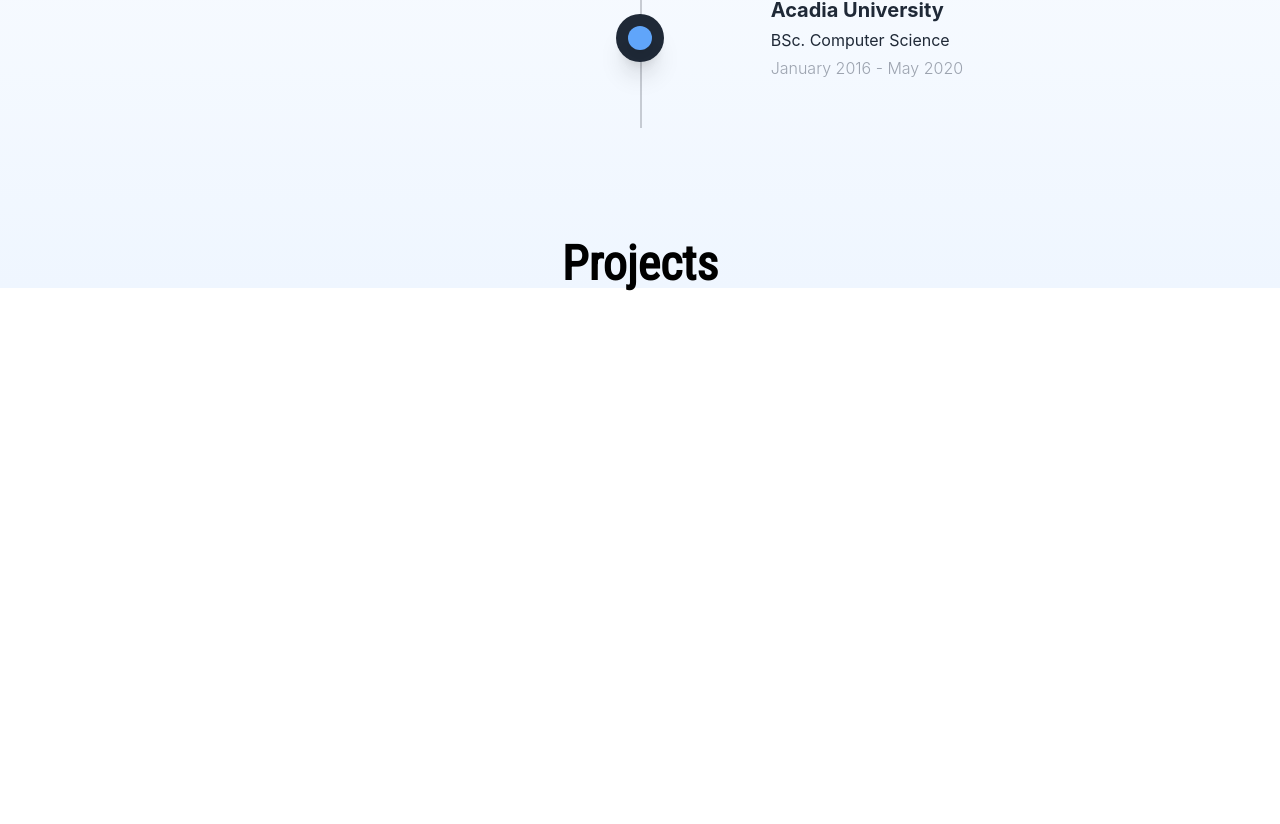
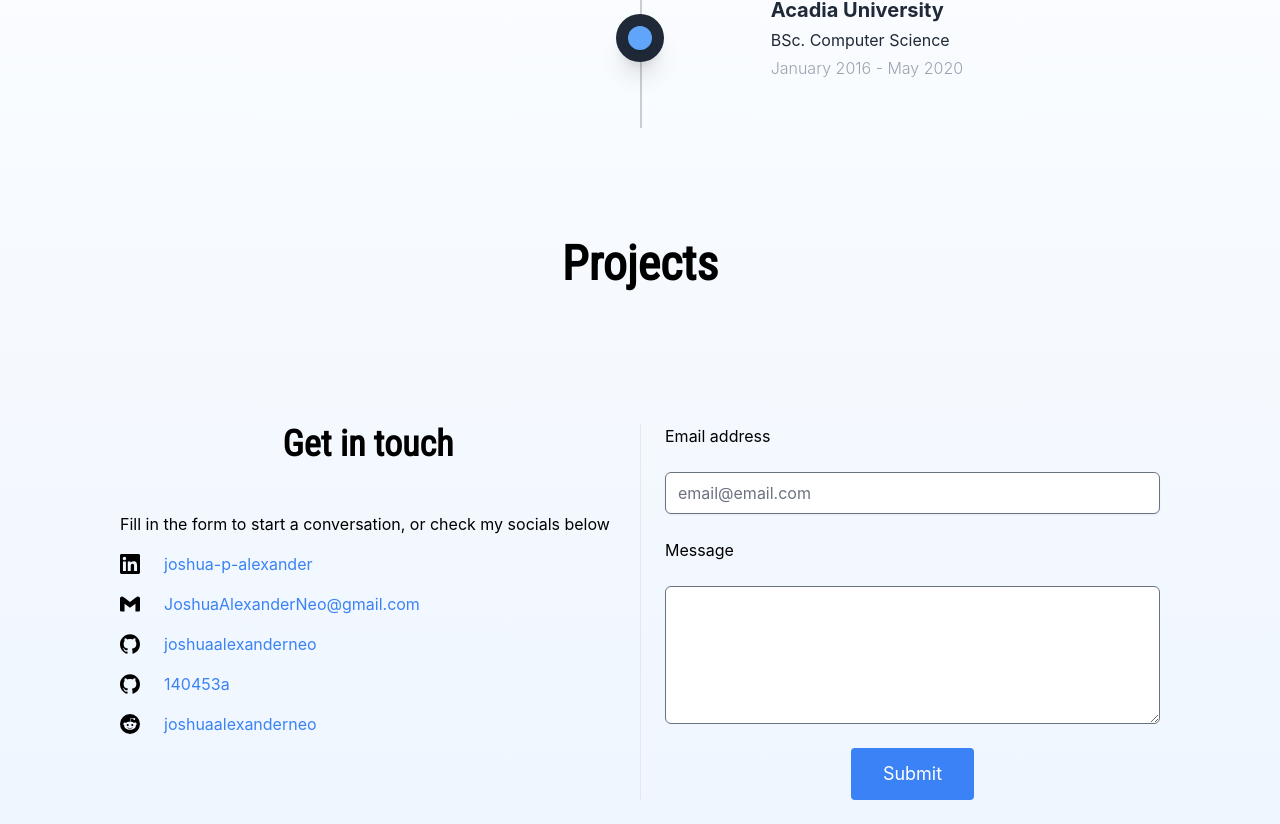
Before and after one commit to JoshuaAlexanderNeo/portfolio, a Next.js app: page / in a window 1280 px wide. Shown: the part 1212-2036 px from the top of the page. Before the commit the page ends 1504 px from the top, so only its background shows below. Built offline with nearby package versions, Linux system fonts and the light colour scheme.

Commit message:
Add contact form with formspree.

```diff
--- /dev/null
+++ b/components/Contact/index.js
@@ -0,0 +1,102 @@
+import React from 'react'
+import { useForm, ValidationError } from '@formspree/react'
+
+const Contact = () => {
+  const [state, handleSubmit] = useForm('mnqwyolp')
+  return (
+    <div id='Contact' className='container mx-auto w-full h-full mt-28'>
+      <section className='py-6 dark:bg-gray-800 dark:text-gray-50'>
+        <div className='grid max-w-6xl grid-cols-1 px-6 mx-auto lg:px-8 md:grid-cols-2 md:divide-x'>
+          <div className='py-6 md:py-0 md:px-6'>
+            <h1 className='text-4xl md: text-center  mb-10 font-semibold font-robotoCondensed'>Get in touch</h1>
+            <p className='pt-2 pb-4'>Fill in the form to start a conversation, or check my socials below</p>
+            <div className='space-y-4'>
+              <p className='flex items-center'>
+                <svg className='w-5 h-5 mr-2 sm:mr-6' role='img' viewBox='0 0 24 24' xmlns='http://www.w3.org/2000/svg'>
+                  <title>LinkedIn</title>
+                  <path d='M20.447 20.452h-3.554v-5.569c0-1.328-.027-3.037-1.852-3.037-1.853 0-2.136 1.445-2.136 2.939v5.667H9.351V9h3.414v1.561h.046c.477-.9 1.637-1.85 3.37-1.85 3.601 0 4.267 2.37 4.267 5.455v6.286zM5.337 7.433c-1.144 0-2.063-.926-2.063-2.065 0-1.138.92-2.063 2.063-2.063 1.14 0 2.064.925 2.064 2.063 0 1.139-.925 2.065-2.064 2.065zm1.782 13.019H3.555V9h3.564v11.452zM22.225 0H1.771C.792 0 0 .774 0 1.729v20.542C0 23.227.792 24 1.771 24h20.451C23.2 24 24 23.227 24 22.271V1.729C24 .774 23.2 0 22.222 0h.003z' />
+                </svg>
+                <span className='text-blue-500 hover:text-rose-400'>
+                  <a href='https://www.linkedin.com/in/joshua-p-alexander'>joshua-p-alexander</a>
+                </span>
+              </p>
+              <p className='flex items-center'>
+                <svg className='w-5 h-5 mr-2 sm:mr-6' role='img' viewBox='0 0 24 24' xmlns='http://www.w3.org/2000/svg'>
+                  <title>Gmail</title>
+                  <path d='M24 5.457v13.909c0 .904-.732 1.636-1.636 1.636h-3.819V11.73L12 16.64l-6.545-4.91v9.273H1.636A1.636 1.636 0 0 1 0 19.366V5.457c0-2.023 2.309-3.178 3.927-1.964L5.455 4.64 12 9.548l6.545-4.91 1.528-1.145C21.69 2.28 24 3.434 24 5.457z' />
+                </svg>
+                <span className='text-blue-500 hover:text-rose-400'>
+                  <a href='mailto:joshuaalexanderneo@gmail.com'>JoshuaAlexanderNeo@gmail.com</a>
+                </span>
+              </p>
+              <p className='flex items-center'>
+                <svg className='w-5 h-5 mr-2 sm:mr-6' role='img' viewBox='0 0 24 24' xmlns='http://www.w3.org/2000/svg'>
+                  <title>GitHub</title>
+                  <path d='M12 .297c-6.63 0-12 5.373-12 12 0 5.303 3.438 9.8 8.205 11.385.6.113.82-.258.82-.577 0-.285-.01-1.04-.015-2.04-3.338.724-4.042-1.61-4.042-1.61C4.422 18.07 3.633 17.7 3.633 17.7c-1.087-.744.084-.729.084-.729 1.205.084 1.838 1.236 1.838 1.236 1.07 1.835 2.809 1.305 3.495.998.108-.776.417-1.305.76-1.605-2.665-.3-5.466-1.332-5.466-5.93 0-1.31.465-2.38 1.235-3.22-.135-.303-.54-1.523.105-3.176 0 0 1.005-.322 3.3 1.23.96-.267 1.98-.399 3-.405 1.02.006 2.04.138 3 .405 2.28-1.552 3.285-1.23 3.285-1.23.645 1.653.24 2.873.12 3.176.765.84 1.23 1.91 1.23 3.22 0 4.61-2.805 5.625-5.475 5.92.42.36.81 1.096.81 2.22 0 1.606-.015 2.896-.015 3.286 0 .315.21.69.825.57C20.565 22.092 24 17.592 24 12.297c0-6.627-5.373-12-12-12' />
+                </svg>
+                <span className='text-blue-500 hover:text-rose-400'>
+                  <a href='https://github.com/joshuaalexanderneo'>joshuaalexanderneo</a>
+                </span>
+              </p>
+              <p className='flex items-center'>
+                <svg className='w-5 h-5 mr-2 sm:mr-6' role='img' viewBox='0 0 24 24' xmlns='http://www.w3.org/2000/svg'>
+                  <title>GitHub</title>
+                  <path d='M12 .297c-6.63 0-12 5.373-12 12 0 5.303 3.438 9.8 8.205 11.385.6.113.82-.258.82-.577 0-.285-.01-1.04-.015-2.04-3.338.724-4.042-1.61-4.042-1.61C4.422 18.07 3.633 17.7 3.633 17.7c-1.087-.744.084-.729.084-.729 1.205.084 1.838 1.236 1.838 1.236 1.07 1.835 2.809 1.305 3.495.998.108-.776.417-1.305.76-1.605-2.665-.3-5.466-1.332-5.466-5.93 0-1.31.465-2.38 1.235-3.22-.135-.303-.54-1.523.105-3.176 0 0 1.005-.322 3.3 1.23.96-.267 1.98-.399 3-.405 1.02.006 2.04.138 3 .405 2.28-1.552 3.285-1.23 3.285-1.23.645 1.653.24 2.873.12 3.176.765.84 1.23 1.91 1.23 3.22 0 4.61-2.805 5.625-5.475 5.92.42.36.81 1.096.81 2.22 0 1.606-.015 2.896-.015 3.286 0 .315.21.69.825.57C20.565 22.092 24 17.592 24 12.297c0-6.627-5.373-12-12-12' />
+                </svg>
+                <span className='text-blue-500 hover:text-rose-400'>
+                  <a href='https://github.com/140453a'>140453a</a>
+                </span>
+              </p>
+              <p className='flex items-center'>
+                <svg className='w-5 h-5 mr-2 sm:mr-6' role='img' viewBox='0 0 24 24' xmlns='http://www.w3.org/2000/svg'>
+                  <title>Reddit</title>
+                  <path d='M12 0A12 12 0 0 0 0 12a12 12 0 0 0 12 12 12 12 0 0 0 12-12A12 12 0 0 0 12 0zm5.01 4.744c.688 0 1.25.561 1.25 1.249a1.25 1.25 0 0 1-2.498.056l-2.597-.547-.8 3.747c1.824.07 3.48.632 4.674 1.488.308-.309.73-.491 1.207-.491.968 0 1.754.786 1.754 1.754 0 .716-.435 1.333-1.01 1.614a3.111 3.111 0 0 1 .042.52c0 2.694-3.13 4.87-7.004 4.87-3.874 0-7.004-2.176-7.004-4.87 0-.183.015-.366.043-.534A1.748 1.748 0 0 1 4.028 12c0-.968.786-1.754 1.754-1.754.463 0 .898.196 1.207.49 1.207-.883 2.878-1.43 4.744-1.487l.885-4.182a.342.342 0 0 1 .14-.197.35.35 0 0 1 .238-.042l2.906.617a1.214 1.214 0 0 1 1.108-.701zM9.25 12C8.561 12 8 12.562 8 13.25c0 .687.561 1.248 1.25 1.248.687 0 1.248-.561 1.248-1.249 0-.688-.561-1.249-1.249-1.249zm5.5 0c-.687 0-1.248.561-1.248 1.25 0 .687.561 1.248 1.249 1.248.688 0 1.249-.561 1.249-1.249 0-.687-.562-1.249-1.25-1.249zm-5.466 3.99a.327.327 0 0 0-.231.094.33.33 0 0 0 0 .463c.842.842 2.484.913 2.961.913.477 0 2.105-.056 2.961-.913a.361.361 0 0 0 .029-.463.33.33 0 0 0-.464 0c-.547.533-1.684.73-2.512.73-.828 0-1.979-.196-2.512-.73a.326.326 0 0 0-.232-.095z' />
+                </svg>
+                <span className='text-blue-500 hover:text-rose-400'>
+                  <a href='https://www.reddit.com/user/joshuaalexanderneo'>joshuaalexanderneo</a>
+                </span>
+              </p>
+            </div>
+          </div>
+          {state?.succeeded ? (
+            <div className='flex justify-center items-center'>Thanks for contacting me! I'll be in touch</div>
+          ) : (
+            <form
+              onSubmit={handleSubmit}
+              novalidate=''
+              className='flex flex-col py-6 space-y-6 md:py-0 md:px-6 ng-untouched ng-pristine ng-valid'>
+              <label htmlFor='email' className='block'>
+                <span className='mb-1'>Email address</span>
+              </label>
+              <input
+                id='email'
+                type='email'
+                name='email'
+                placeholder='email@email.com'
+                className='block w-full rounded-md shadow-sm focus:ring focus:ring-opacity-75 focus:ring-blue-400 dark:bg-gray-800'
+              />
+              <ValidationError prefix='Email' field='email' errors={state.errors} />
+              <label className='block'>
+                <span className='mb-1'>Message</span>
+              </label>
+              <textarea
+                id='message'
+                name='message'
+                rows='5'
+                className='block w-full rounded-md focus:ring focus:ring-opacity-75 focus:ring-blue-400 dark:bg-gray-800'></textarea>
+              <ValidationError prefix='Message' field='message' errors={state.errors} />
+              <button
+                type='submit'
+                disabled={state.submitting}
+                className='self-center px-8 py-3 text-lg rounded bg-blue-500 hover:bg-blue-700 text-white focus:ring focus:ring-opacity-75 focus:ring-violet-400'>
+                Submit
+              </button>
+            </form>
+          )}
+        </div>
+      </section>
+    </div>
+  )
+}
+
+export default Contact
--- a/components/Hero/index.js
+++ b/components/Hero/index.js
@@ -51,7 +51,6 @@ const Hero = () => {
               focusable='false'
               ariaHidden='true'
               viewBox='0 0 24 24'
-              dataTestid='LocationOnIcon'
               tabIndex='-1'
               title='LocationOn'>
               <path d='M12 2C8.13 2 5 5.13 5 9c0 5.25 7 13 7 13s7-7.75 7-13c0-3.87-3.13-7-7-7zm0 9.5c-1.38 0-2.5-1.12-2.5-2.5s1.12-2.5 2.5-2.5 2.5 1.12 2.5 2.5-1.12 2.5-2.5 2.5z'></path>
--- a/package.json
+++ b/package.json
@@ -9,6 +9,8 @@
     "lint": "next lint"
   },
   "dependencies": {
+    "@formspree/react": "^2.2.5",
+    "@tailwindcss/forms": "^0.5.2",
     "next": "12.1.6",
     "react": "18.1.0",
     "react-dom": "18.1.0",
--- a/pages/index.js
+++ b/pages/index.js
@@ -3,6 +3,8 @@ import { ResponsiveNavBar } from '../components/ResponsiveNavbar'
 import Hero from '../components/Hero'
 import Experience from '../components/Experience'
 import Projects from '../components/Projects'
+import Contact from '../components/Contact'
+
 export default function Home() {
   return (
     <div>
@@ -22,6 +24,7 @@ export default function Home() {
       <div className='bg-gradient-to-b from-white to-blue-50'>
         <Experience />
         <Projects />
+        <Contact />
       </div>
     </div>
   )
--- a/tailwind.config.js
+++ b/tailwind.config.js
@@ -13,5 +13,5 @@ module.exports = {
       }
     }
   },
-  plugins: []
+  plugins: [require('@tailwindcss/forms')]
 }
```
Also changed, not shown: 1 other file (tests, documents, lock files or other folders).
